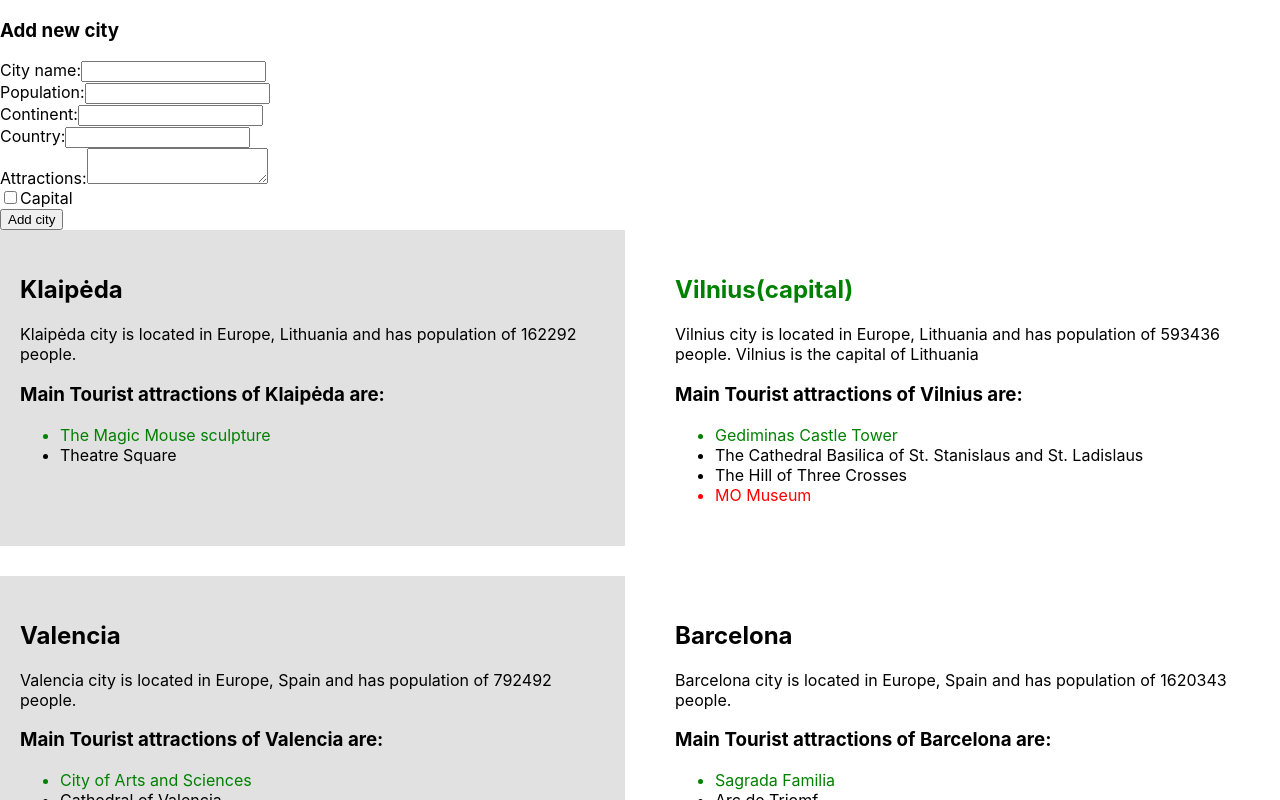
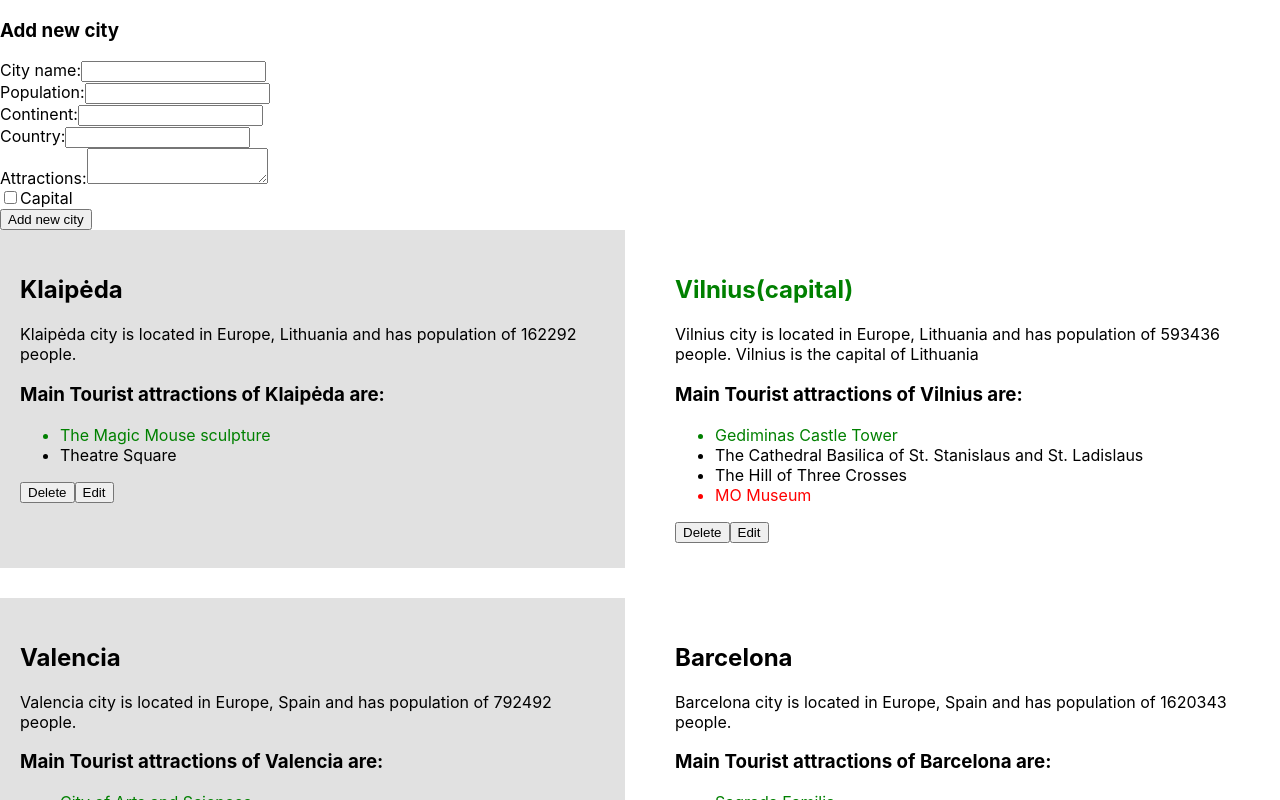
Before and after one commit to erikakasperaviciute/react-cities_task, a React (Create React App) app: page / in a window 1280 px wide. Shown: the top 800 px of the page. Built offline with nearby package versions, Linux system fonts and the light colour scheme.

Commit message:
edit added

```diff
--- a/package.json
+++ b/package.json
@@ -9,6 +9,7 @@
     "react": "^18.2.0",
     "react-dom": "^18.2.0",
     "react-scripts": "5.0.1",
+    "uuid": "^9.0.1",
     "web-vitals": "^2.1.4"
   },
   "scripts": {
--- a/src/AddCityForm.js
+++ b/src/AddCityForm.js
@@ -1,33 +1,70 @@
-import { useState } from "react";
+import { v4 as uuid } from "uuid";
+import { useState, useEffect } from "react";
 
-function AddCityForm({ addCity }) {
+function AddCityForm({ addCity, editCity }) {
   const [cityName, setCityName] = useState("");
   const [cityPopulation, setCityPopulation] = useState("");
   const [cityContinent, setcityContinent] = useState("");
   const [cityCountry, setcityCountry] = useState("");
-  const [cityAttractions, setcityAttractions] = useState("");
+  const [cityAttractions, setcityAttractions] = useState([]);
   const [isCapital, setIsCapital] = useState(false);
+  // const [isBeach, setIsBeach] = useState(false);
+  // const [isculturalAttractions, setIsculturalAttractions] = useState(false);
+
+  useEffect(() => {
+    if (editCity) {
+      setCityName(editCity.name);
+      setCityPopulation(editCity.population);
+      setcityContinent(editCity.location.continent);
+      setcityCountry(editCity.location.country);
+      setcityAttractions(editCity.touristAttractions);
+      setIsCapital(editCity.isCapital);
+    }
+  }, [editCity]);
 
   const handleSubmit = (e) => {
     e.preventDefault();
     addCity({
+      id: editCity ? editCity.id : uuid(),
       name: cityName,
       population: cityPopulation,
       location: {
         country: cityCountry,
         continent: cityContinent,
       },
-      touristAttractions: cityAttractions
-        .split(",")
-        .map((attraction) => attraction.trim()),
+      touristAttractions: cityAttractions,
       isCapital,
+      // isBeach,
     });
+    // console.log(cityContinent);
+    // console.log(cityAttractions.length);
+    // console.log(isBeach);
+
     setCityName("");
     setCityPopulation("");
     setcityContinent("");
     setcityCountry("");
     setcityAttractions("");
     setIsCapital(false);
+    // setIsBeach(false);
+    // setIsculturalAttractions(false);
+  };
+
+  const touristAttractionsInputHandler = (e) => {
+    const enteredValue = e.target.value;
+    const touristAttractionsArr = enteredValue.split(",");
+    const updatedTouristAttractionsArr = touristAttractionsArr.map(
+      (location) => {
+        const trimmedLocation = location.trim();
+        const updatedLocation =
+          trimmedLocation.length > 0
+            ? trimmedLocation.at(0).toUpperCase() + trimmedLocation.slice(1)
+            : "";
+        return updatedLocation;
+      }
+    );
+
+    setcityAttractions(updatedTouristAttractionsArr);
   };
 
   return (
@@ -51,7 +88,7 @@ function AddCityForm({ addCity }) {
             name="population"
             type="number"
             min={0}
-            step={1000}
+            // step={1000}
             value={cityPopulation}
             onChange={(e) => setCityPopulation(e.target.valueAsNumber)}
           />
@@ -70,6 +107,7 @@ function AddCityForm({ addCity }) {
           <label htmlFor="country">Country:</label>
           <input
             id="country"
+            name="country"
             type="text"
             value={cityCountry}
             onChange={(e) => setcityCountry(e.target.value)}
@@ -79,8 +117,9 @@ function AddCityForm({ addCity }) {
           <label htmlFor="attractions">Attractions:</label>
           <textarea
             id="attractions"
+            name="attractions"
             value={cityAttractions}
-            onChange={(e) => setcityAttractions(e.target.value)}
+            onChange={touristAttractionsInputHandler}
           />
         </div>
         <div className="form-control">
@@ -88,11 +127,49 @@ function AddCityForm({ addCity }) {
             id="capital"
             type="checkbox"
             checked={isCapital}
-            onChange={() => setIsCapital(!isCapital)}
+            //Šitaip negalima
+            // onChange={() => setIsCapital(!isCapital)}
+            onChange={() => setIsCapital((prevState) => !prevState)}
           />
           <label htmlFor="capital">Capital</label>
         </div>
-        <button type="submit">Add city</button>
+        {/* <fieldset>
+          <legend>City advantages</legend>
+          <label>
+            <input
+              type="checkbox"
+              name="features"
+              value="beach"
+              checked={isBeach}
+              onChange={() => setIsBeach(!isBeach)}
+            />
+            Beach
+          </label>
+          <label>
+            <input type="checkbox" name="features" value="metro" /> Metro
+          </label>
+          <label>
+            <input
+              type="checkbox"
+              name="features"
+              value="cultural-attractions"
+              checked={isculturalAttractions}
+              onChange={() => setIsculturalAttractions(!isculturalAttractions)}
+            />
+            Cultural Attractions
+          </label>
+          <label>
+            <input type="checkbox" name="features" value="hiking" />
+            Hiking trails
+          </label>
+          <label>
+            <input type="checkbox" name="features" value="parks" />
+            Parks
+          </label>
+        </fieldset> */}
+        <button type="submit">
+          {editCity ? "Save edited city" : "Add new city"}
+        </button>
       </form>
     </div>
   );
--- a/src/CitiesPage.js
+++ b/src/CitiesPage.js
@@ -1,3 +1,4 @@
+import { v4 as uuid } from "uuid";
 import { useState } from "react";
 import CityItem from "./CityItem";
 import "./CitiesStyle.css";
@@ -5,6 +6,7 @@ import AddCityForm from "./AddCityForm";
 function CitiesPage() {
   const citiesArr = [
     {
+      id: uuid(),
       name: "Klaipėda",
       population: 162292,
       location: {
@@ -15,6 +17,7 @@ function CitiesPage() {
       isCapital: false,
     },
     {
+      id: uuid(),
       name: "Vilnius",
       population: 593436,
       location: {
@@ -30,6 +33,7 @@ function CitiesPage() {
       isCapital: true,
     },
     {
+      id: uuid(),
       name: "Valencia",
       population: 792492,
       location: {
@@ -43,6 +47,7 @@ function CitiesPage() {
       isCapital: false,
     },
     {
+      id: uuid(),
       name: "Barcelona",
       population: 1620343,
       location: {
@@ -58,6 +63,7 @@ function CitiesPage() {
       isCapital: false,
     },
     {
+      id: uuid(),
       name: "Kanbera",
       population: 456692,
       location: {
@@ -68,6 +74,7 @@ function CitiesPage() {
       isCapital: true,
     },
     {
+      id: uuid(),
       name: "Sydney",
       population: 5297089,
       location: {
@@ -78,6 +85,7 @@ function CitiesPage() {
       isCapital: false,
     },
     {
+      id: uuid(),
       name: "Berlin",
       population: 3850809,
       location: {
@@ -88,6 +96,7 @@ function CitiesPage() {
       isCapital: true,
     },
     {
+      id: uuid(),
       name: "Dallas",
       population: 1304379,
       location: {
@@ -98,6 +107,7 @@ function CitiesPage() {
       isCapital: false,
     },
     {
+      id: uuid(),
       name: "San Francisco",
       population: 815201,
       location: {
@@ -112,6 +122,7 @@ function CitiesPage() {
       isCapital: false,
     },
     {
+      id: uuid(),
       name: "Tokyo",
       population: 14094034,
       location: {
@@ -124,22 +135,56 @@ function CitiesPage() {
   ];
 
   const [cities, setCities] = useState(citiesArr);
+  const [editCity, setEditCity] = useState(null);
 
+  const removeCityHandler = (cityId) => {
+    setCities((prevCities) => prevCities.filter((city) => city.id !== cityId));
+  };
+
+  const editCityHandler = (cityId) => {
+    const cityToEdit = cities.find((city) => city.id === cityId);
+    setEditCity(cityToEdit);
+  };
   const citiesListElement = cities.map((city, index) => (
-    <CityItem key={index} data={city} />
+    <CityItem
+      key={index}
+      data={city}
+      onRemoveCity={removeCityHandler}
+      onEditCity={editCityHandler}
+    />
   ));
 
   const addCity = (newCity) => {
-    setCities((prevCities) => {
-      const newCities = [...prevCities];
-      newCities.unshift(newCity);
-      return newCities;
-    });
+    if (editCity) {
+      setCities((prevCities) => {
+        const editId = newCity.id;
+        const editIndex = cities.findIndex((city) => city.id === editId);
+        const newState = [...prevCities];
+        newState[editIndex] = newCity;
+        return newState;
+      });
+      setEditCity(null);
+    } else {
+      setCities((prevCities) => [newCity, ...prevCities]);
+    }
   };
+
+  // const addCity = (newCity) => {
+  //   setCities((prevCities) => {
+  //     //   const newCities = [...prevCities];
+  //     //   newCities.unshift(newCity);
+  //     //   return newCities;
+  //     // arba
+  //     // const newCities = [newCity, ...prevCities]
+  //     // return newCities
+  //     //arba. return čia nebūtinas
+  //     return [newCity, ...prevCities];
+  //   });
+  // };
 
   return (
     <>
-      <AddCityForm addCity={addCity} />
+      <AddCityForm addCity={addCity} editCity={editCity} />
       <div className="cities-wrap">{citiesListElement}</div>
     </>
   );
--- a/src/CityItem.js
+++ b/src/CityItem.js
@@ -1,7 +1,8 @@
 function CityItem(props) {
-  const { name, population, location, touristAttractions, isCapital } =
+  const { name, population, location, touristAttractions, isCapital, id } =
     props.data;
   const { continent, country } = location;
+  const { onRemoveCity, onEditCity } = props;
 
   const cityNameTitle = isCapital ? `${name}(capital)` : name;
 
@@ -36,6 +37,8 @@ function CityItem(props) {
       <p>{`${cityDescription} ${capitalAdditionalText}`}</p>
 
       {touristAttractionsElement}
+      <button onClick={() => onRemoveCity(id)}>Delete</button>
+      <button onClick={() => onEditCity(id)}>Edit</button>
     </div>
   );
 }
```
Also changed, not shown: 1 other file (tests, documents, lock files or other folders).
